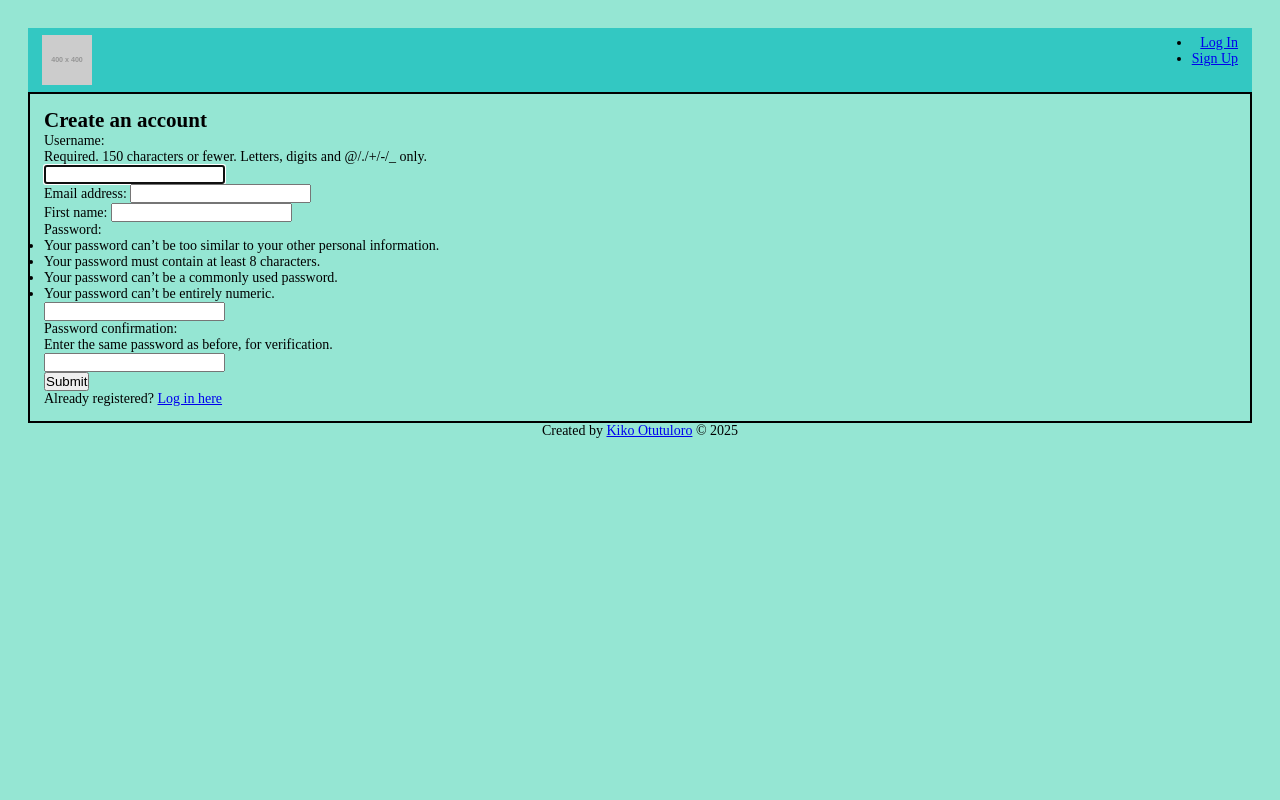
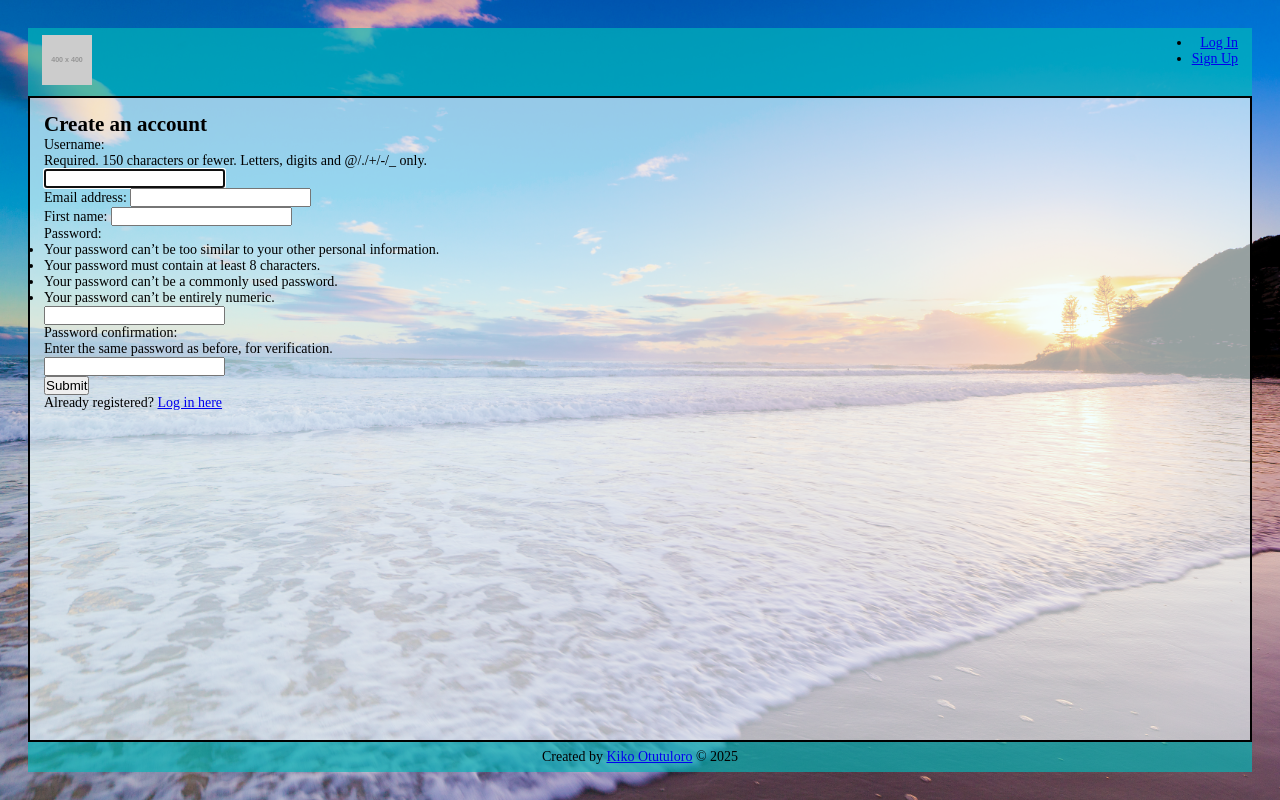
Before and after one commit to kotutuloro/wanderlust, a Django app: page /accounts/signup/ in a window 1280 px wide. Run offline with Django 5.2, Linux system fonts and the light colour scheme; grey boxes labelled with a size stand in for pictures from a placeholder-image service; some libraries are stand-ins or nearby versions.

Commit message:
add background image

```diff
--- a/static/base_styles.css
+++ b/static/base_styles.css
@@ -9,15 +9,24 @@ html {
 }
 
 body {
-  margin: 2rem;
-  background-color: rgb(149, 230, 211);
+  min-height: 100vh;
+  max-width: 100vw;
+  padding: 2rem;
+  display: flex;
+  flex-direction: column;
+  background: url("images/tmp-background.jpg") rgb(149, 230, 211) fixed
+    center/cover no-repeat;
+}
+
+header.base,
+footer {
+  background-color: rgba(1, 186, 186, 0.66);
+  padding: 0.5rem 1rem;
 }
 
 header.base {
   display: flex;
   justify-content: space-between;
-  background-color: rgba(1, 186, 186, 0.66);
-  padding: 0.5rem 1rem;
 }
 
 header.base nav {
@@ -28,9 +37,10 @@ header.base nav {
 main {
   border: 2px solid black;
   padding: 1rem;
+  flex: 1;
+  background-color: rgba(240, 255, 255, 0.626);
 }
 
 footer {
-  width: 100%;
   text-align: center;
 }
--- a/templates/base.html
+++ b/templates/base.html
@@ -1,5 +1,4 @@
 {% load static %}
-<link rel="stylesheet" href="{% static "base_styles.css" %}" />
 <!DOCTYPE html>
 <html lang="en">
   <head>
@@ -12,6 +11,7 @@
       {% block subtitle %}
       {% endblock subtitle %}
     </title>
+    <link rel="stylesheet" href="{% static "base_styles.css" %}" />
   </head>
   <body>
     <header class="base">
```
Also changed, not shown: static/images/tmp-background.jpg (added).
